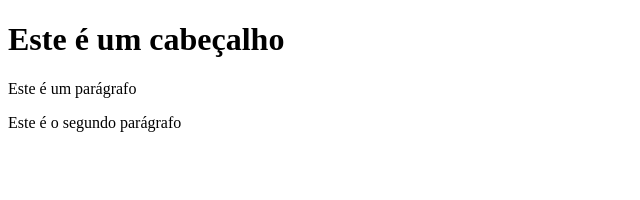
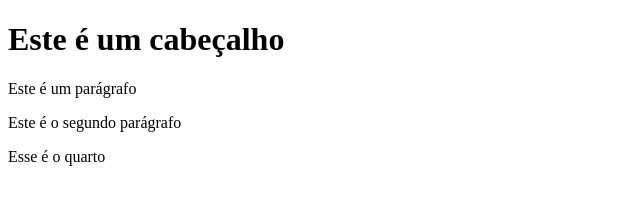
Before and after one commit to leoeidt/tarefaprog, a plain HTML site: page index.html in a window 1280 px wide. Shown: the whole page, without its empty margins (0-640 px from the left). Drawn offline with Linux system fonts and the light colour scheme.

Commit message:
quarta versao

```diff
--- a/index.html
+++ b/index.html
@@ -5,5 +5,6 @@
 <h1>Este é um cabeçalho</h1>
 <p>Este é um parágrafo</p>
 <p>Este é o segundo parágrafo</p>
+<p> Esse é o quarto</p>
 </body>
 </html>
```
